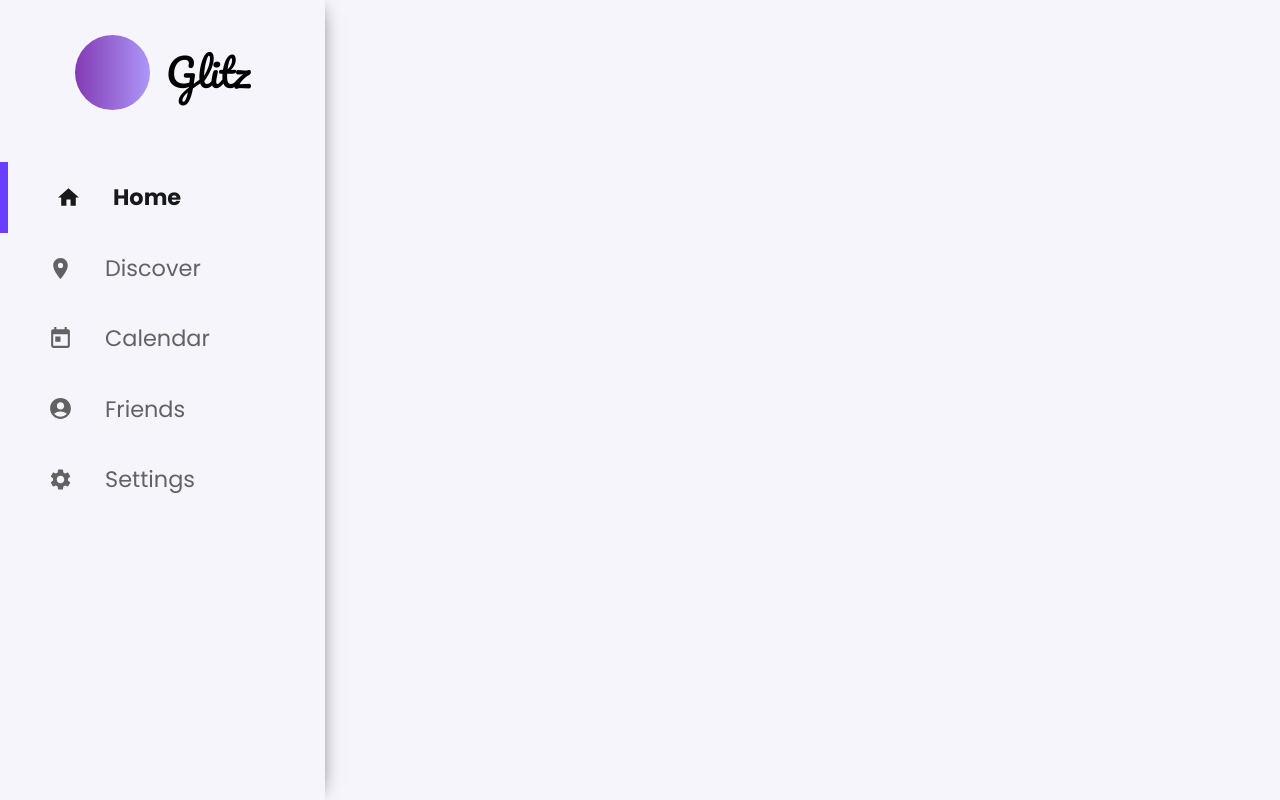
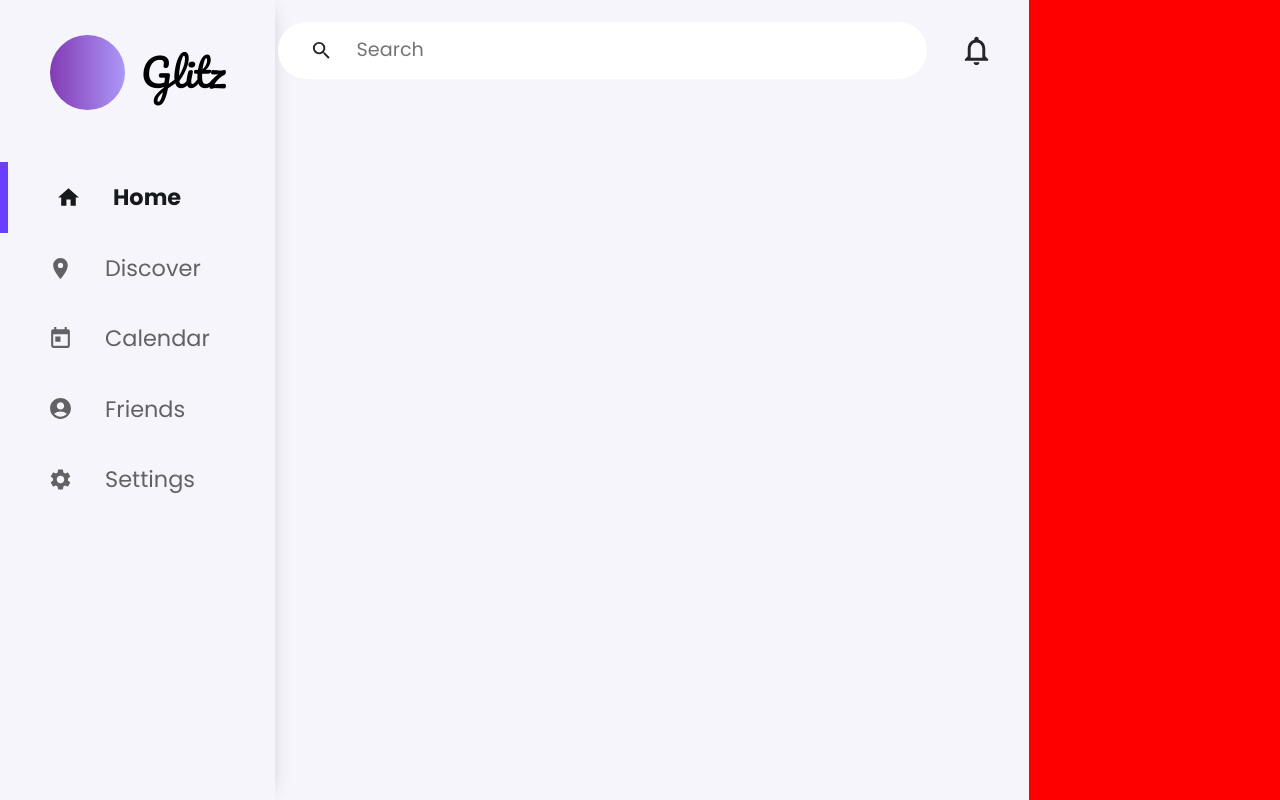
Before and after one commit to Timorsa/glitz-frontend, a React (Create React App) app: page / in a window 1280 px wide. Built offline with nearby package versions, Linux system fonts and the light colour scheme.

Commit message:
added sidebar , grid and search

```diff
--- a/src/App.jsx
+++ b/src/App.jsx
@@ -1,11 +1,15 @@
 import './styles/main.scss';
 import Sidebar from './components/sidebar';
+import Header from './components/header';
+import NotificationCenter from './components/notificationCenter';
 
 function App() {
 	return (
 		<div>
 			<div className='app-container'>
 				<Sidebar />
+				<Header />
+				<NotificationCenter />
 			</div>
 		</div>
 	);
--- /dev/null
+++ b/src/components/header/index.jsx
@@ -0,0 +1,25 @@
+import React, { useState } from 'react';
+import {
+	MdNotificationsNone as Notification,
+	MdSearch as Search,
+} from 'react-icons/md';
+const Header = () => {
+	const [search, setSearch] = useState('');
+	return (
+		<div className='header'>
+			<div className='search'>
+				<Search size={25} />
+				<input
+					type='text'
+					placeholder='Search'
+					value={search}
+					onChange={(e) => setSearch(e.target.value)}
+				/>
+			</div>
+
+			<Notification size={35} />
+		</div>
+	);
+};
+
+export default Header;
--- /dev/null
+++ b/src/components/notificationCenter/index.jsx
@@ -0,0 +1,13 @@
+import React from 'react';
+
+const NotificationCenter = () => {
+	return (
+		<div className='notification-center'>
+			<div className='nc-header'></div>
+			<div className='nc-body'></div>
+			<div className='nc-footer'></div>
+		</div>
+	);
+};
+
+export default NotificationCenter;
--- a/src/styles/globals.scss
+++ b/src/styles/globals.scss
@@ -2,4 +2,23 @@
 	height: 100vh;
 	width: 100vw;
 	background: $secondaryWhite;
+
+	display: grid;
+	grid-template-columns: repeat(5, 1fr);
+	grid-template-rows: repeat(5, 1fr);
+	grid-column-gap: 0px;
+	grid-row-gap: 0px;
 }
+
+.sidebar {
+	grid-area: 1 / 1 / 6 / 2;
+}
+.body-content {
+	grid-area: 2 / 2 / 6 / 5;
+}
+.header {
+	grid-area: 1 / 2 / 2 / 5;
+}
+.notification-center {
+	grid-area: 1 / 5 / 6 / 6;
+}
--- /dev/null
+++ b/src/styles/header.scss
@@ -0,0 +1,30 @@
+.header {
+	display: flex;
+	align-items: center;
+	justify-content: center;
+	max-height: 100px;
+	padding-right: 2rem;
+	color: $secondaryBlack;
+	.search {
+		display: flex;
+		align-items: center;
+		width: 90%;
+		background-color: $mainWhite;
+		font-family: $primaryFont;
+		padding: 1rem 2rem;
+		border-radius: 50px;
+		transition: 0.3s ease box-shadow;
+		margin-right: 2rem;
+		input {
+			width: 100%;
+			font-size: 1.2rem;
+			border: none;
+			background: none;
+			outline: none;
+			margin-left: 1.5rem;
+		}
+		&:hover {
+			box-shadow: 4px 0px 19px -10px rgba(0, 0, 0, 0.25);
+		}
+	}
+}
--- a/src/styles/main.scss
+++ b/src/styles/main.scss
@@ -3,3 +3,5 @@
 
 @import './globals.scss';
 @import './sidebar.scss';
+@import './header.scss';
+@import './notificationCenter.scss';
--- /dev/null
+++ b/src/styles/notificationCenter.scss
@@ -0,0 +1,3 @@
+.notification-center {
+	background-color: red;
+}
--- a/src/styles/sidebar.scss
+++ b/src/styles/sidebar.scss
@@ -5,7 +5,7 @@
 	height: 100vh;
 	min-width: 275px;
 	max-width: 325px;
-	box-shadow: 4px 0px 19px -10px rgba(0, 0, 0, 0.75);
+	box-shadow: 4px 0px 19px -10px rgba(0, 0, 0, 0.25);
 	.sb-header {
 		height: 10vh;
 		min-height: 100px;
```
Also changed, not shown: src/components/stam.js (deleted), 1 other file (tests, documents, lock files or other folders).
